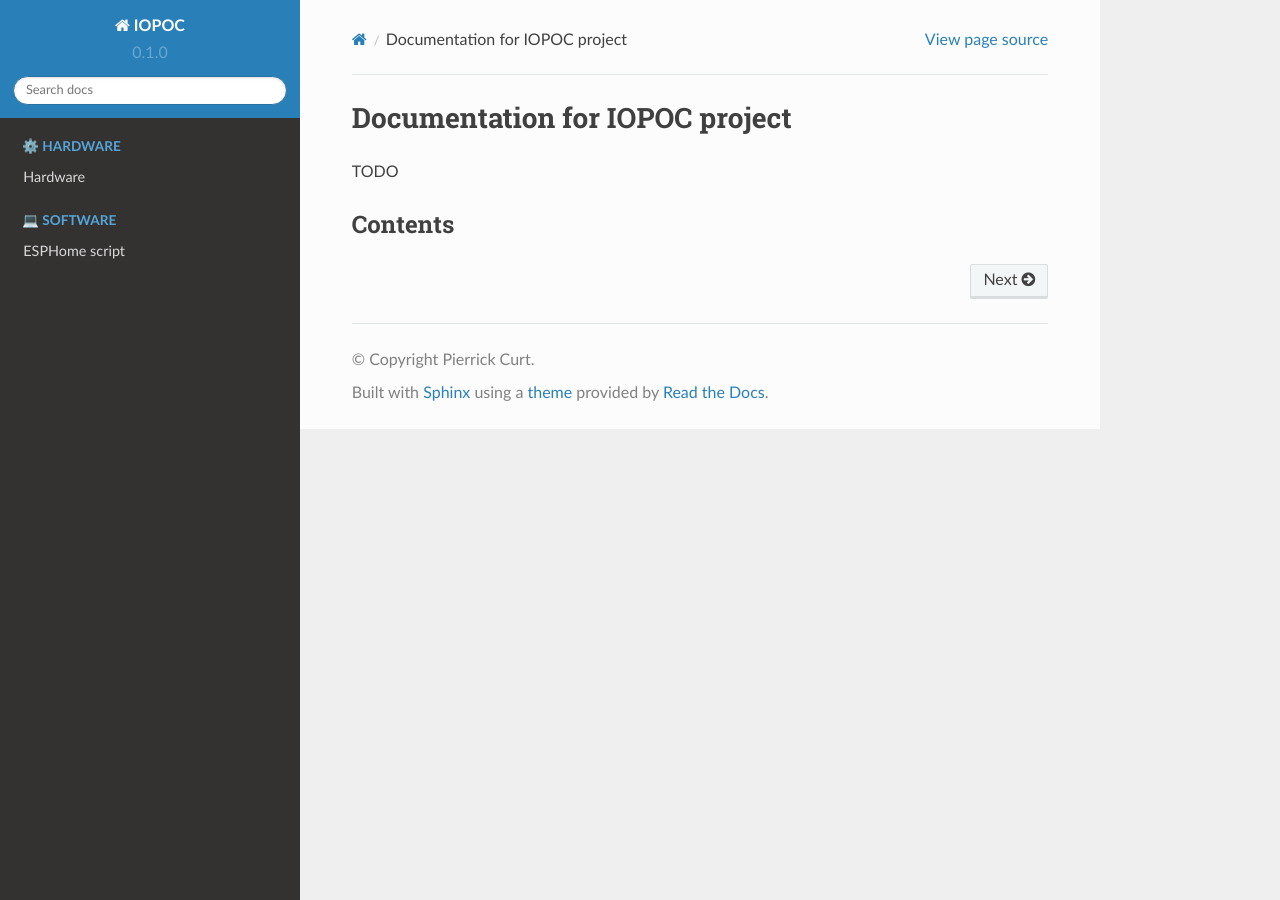
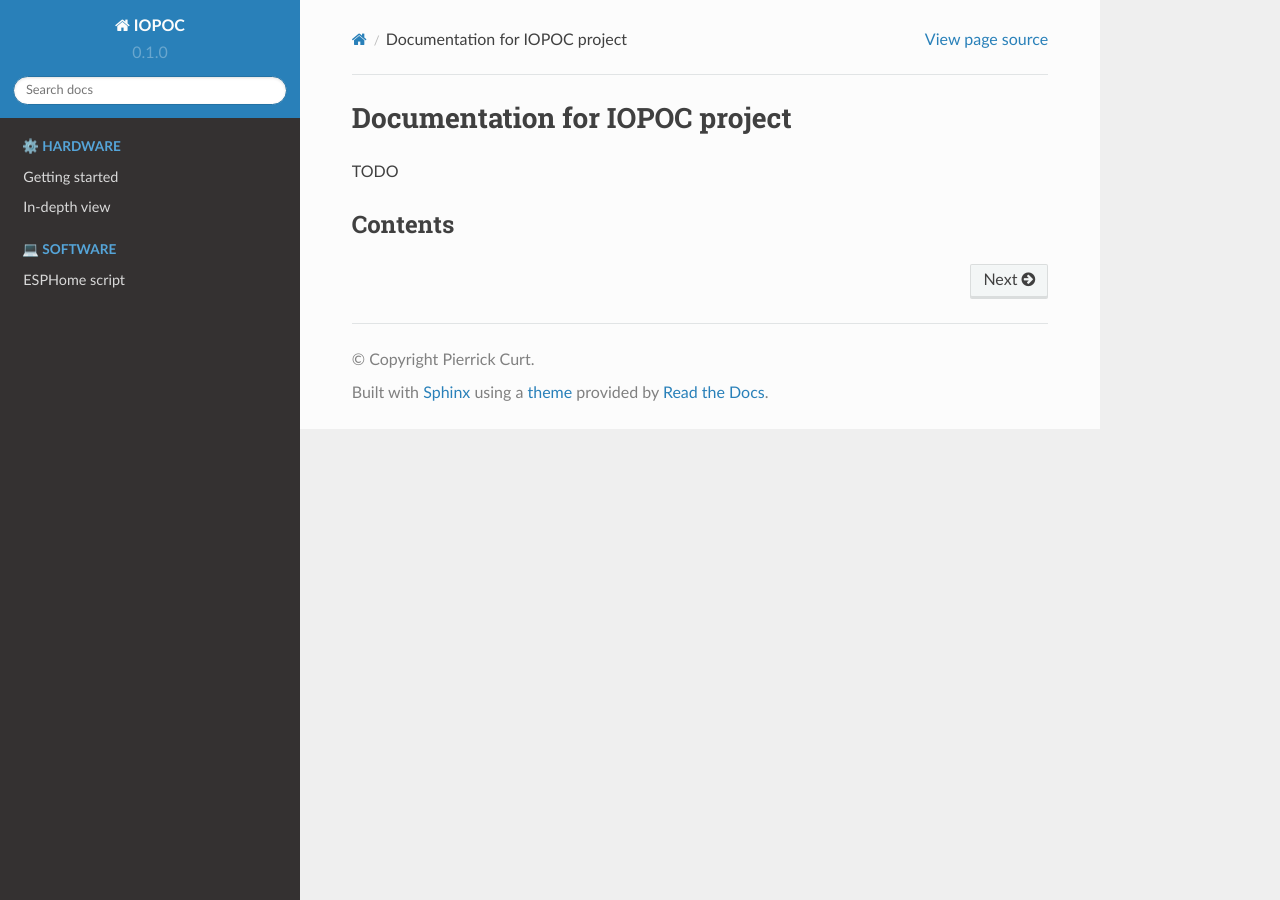
Before and after one commit to pcurt/iopoc-docs, a Sphinx documentation site: the page built from docs/source/index.rst, in a window 1280 px wide. Built offline with Sphinx 7.4.7 and the Read the Docs theme 2.0.0, drawn with Linux system fonts in a browser that asks for light colours.

Commit message:
Edit structure

```diff
--- a/docs/source/hardware.rst
+++ b/docs/source/hw-full-description.rst
@@ -1,8 +1,5 @@
-Hardware
+In-depth view
 =========
-
-Overview
------------------------------
 
 Connectors
 -----------------------------
--- /dev/null
+++ b/docs/source/hw-getting-started.rst
@@ -0,0 +1,5 @@
+Getting started
+=========
+
+Hardware overview
+-----------------------------
--- a/docs/source/index.rst
+++ b/docs/source/index.rst
@@ -12,7 +12,8 @@ Contents
    :caption: ⚙️ Hardware
    :glob:
 
-   /hardware
+   /hw-getting-started
+   /hw-full-description
 
 .. toctree::
    :maxdepth: 2
```
